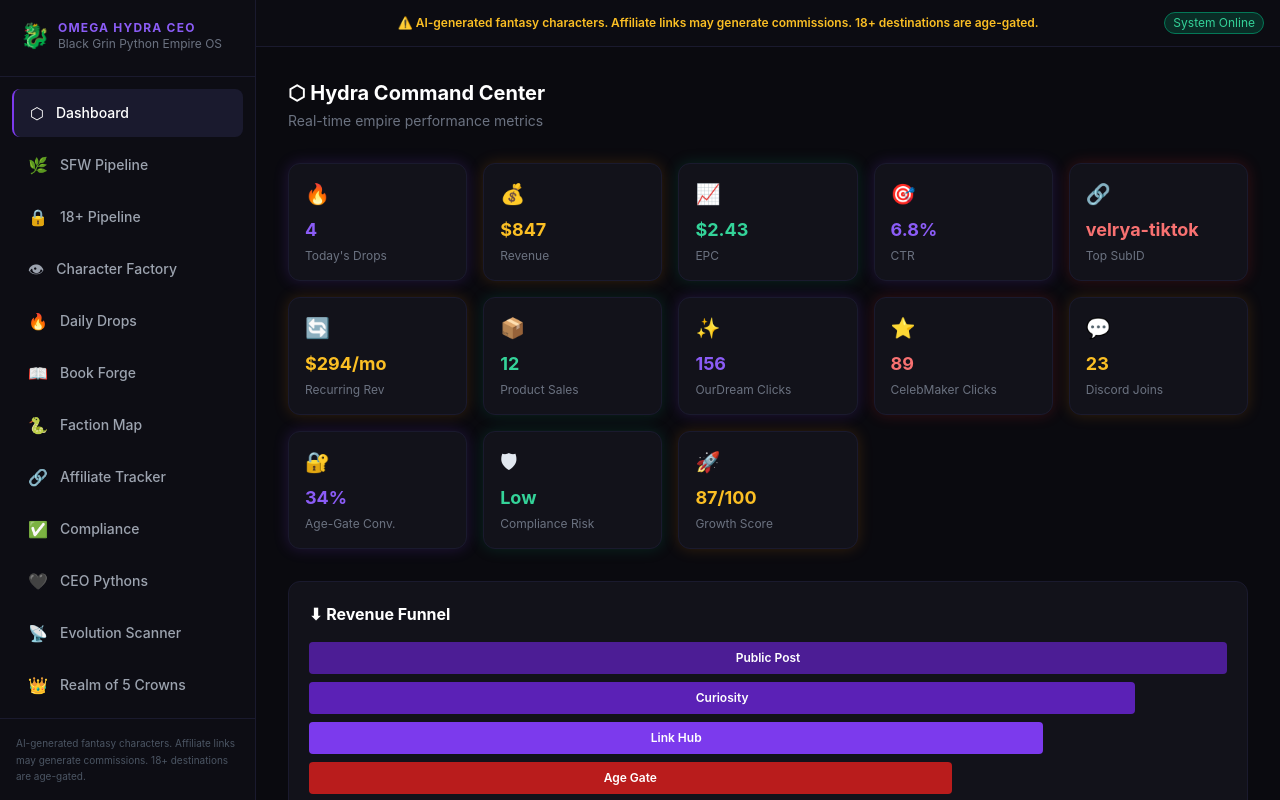
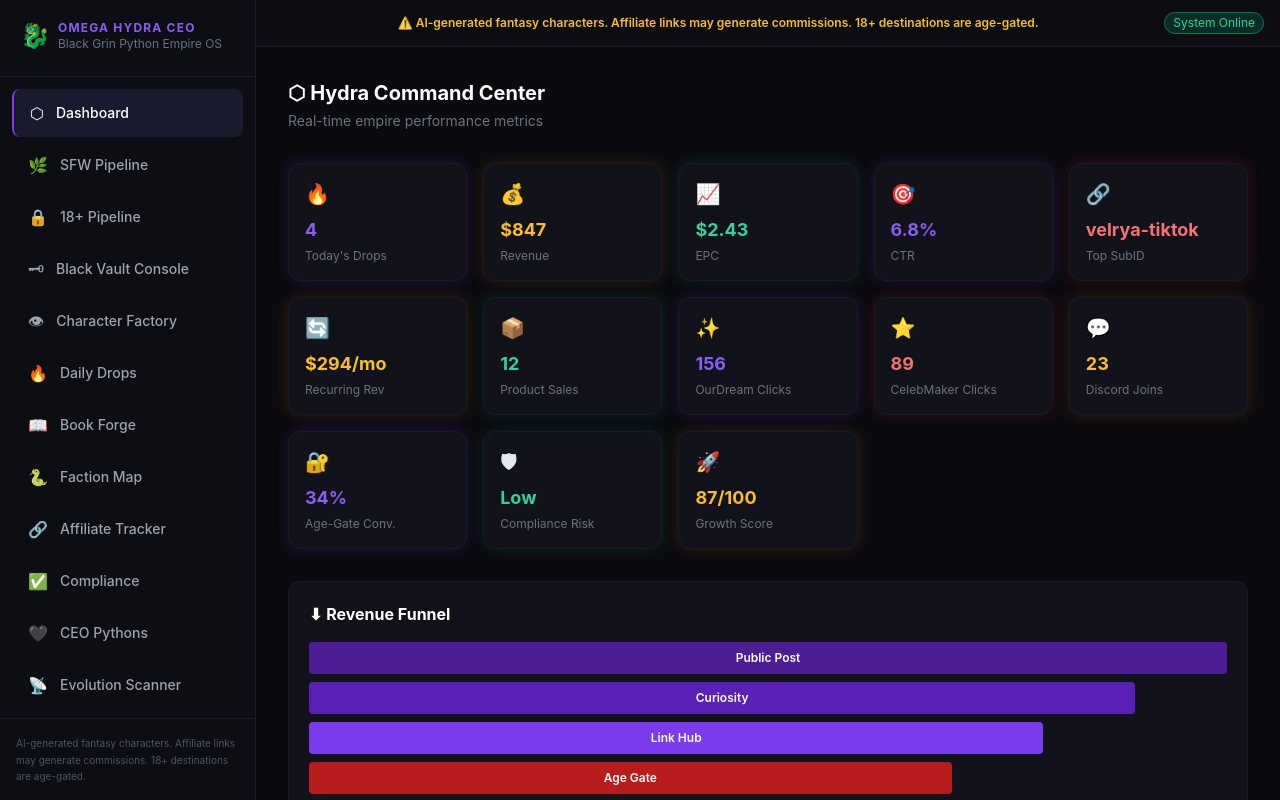
Before and after one commit to ellbush1420-bushido/hydra-omega-ecosystem-, a React (Vite) app in the folder omega-hydra-app/: page / in a window 1280 px wide. Shown: the top 800 px of the page. Built offline with nearby package versions, Linux system fonts and the light colour scheme.

Commit message:
Add Black Vault Console to sidebar navigation

```diff
--- a/omega-hydra-app/src/components/Sidebar.jsx
+++ b/omega-hydra-app/src/components/Sidebar.jsx
@@ -2,6 +2,7 @@ const NAV_ITEMS = [
   { id: 'dashboard', label: 'Dashboard', icon: '⬡' },
   { id: 'sfw', label: 'SFW Pipeline', icon: '🌿' },
   { id: 'adult', label: '18+ Pipeline', icon: '🔒' },
+  { id: 'blackvault', label: 'Black Vault Console', icon: '🗝' },
   { id: 'characters', label: 'Character Factory', icon: '👁' },
   { id: 'drops', label: 'Daily Drops', icon: '🔥' },
   { id: 'books', label: 'Book Forge', icon: '📖' },
```
